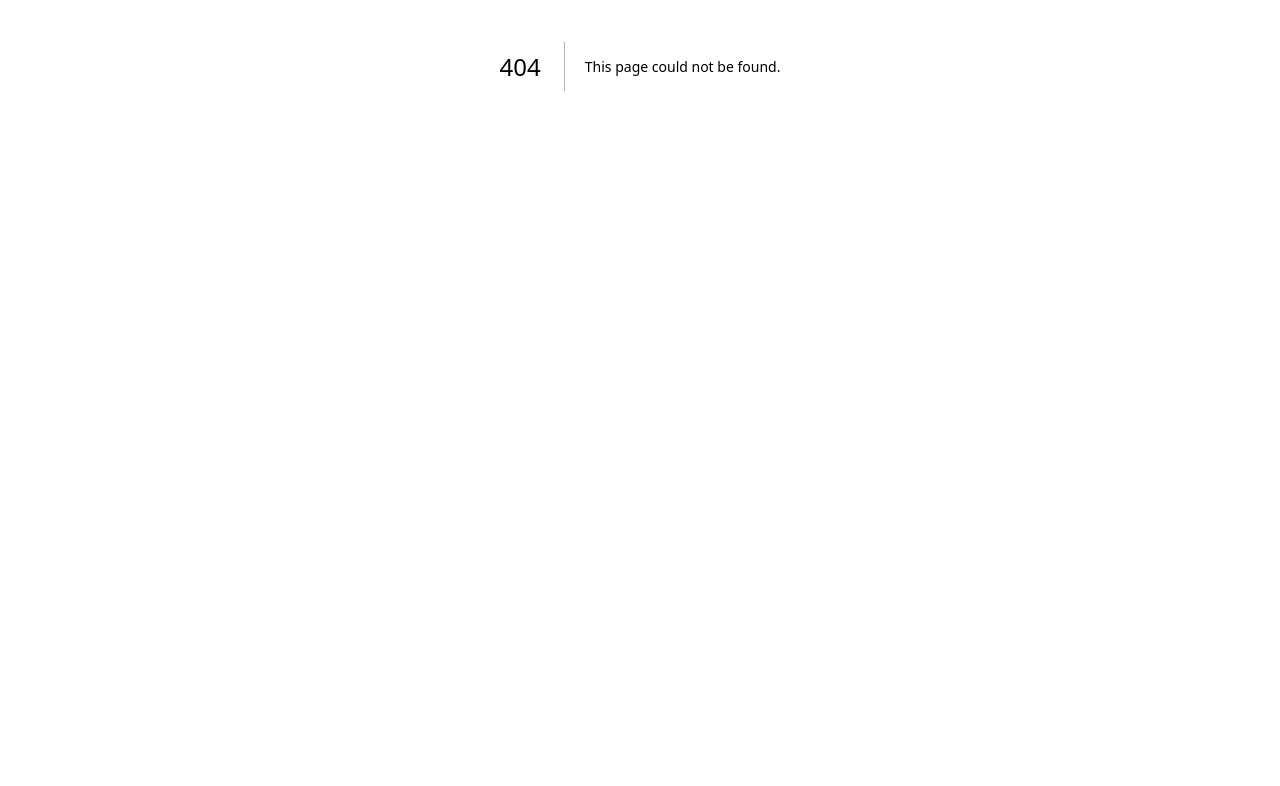
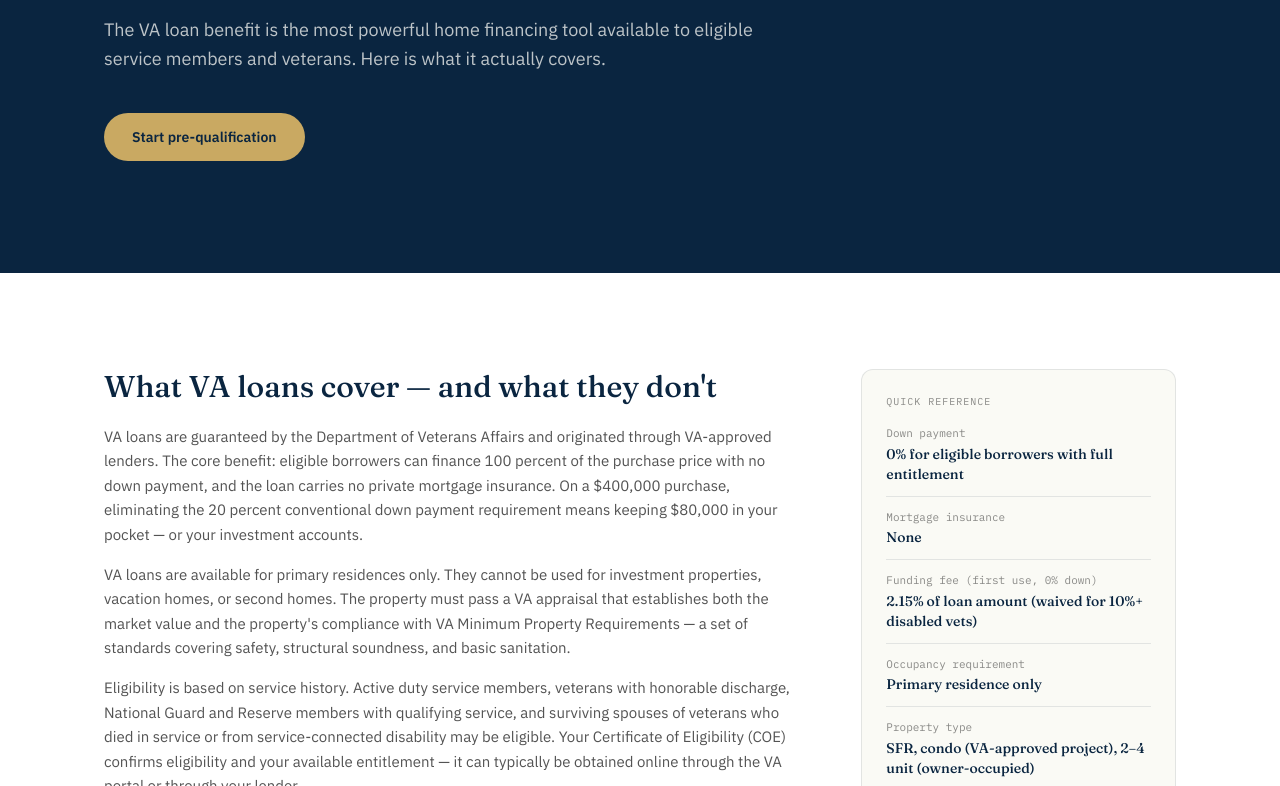
Before and after one commit to derekhuit-afk/usa-loan, a Next.js app: page /programs/va in a window 1280 px wide. Before the commit this address had no page. Shown: the part 334-1120 px from the top of the page. Before the commit the page ends 800 px from the top, so only its background shows below. Built offline with nearby package versions, Linux system fonts and the light colour scheme.

Commit message:
feat: phase-1 infrastructure — app/programs/[program]/page.tsx

```diff
--- /dev/null
+++ b/app/programs/[program]/page.tsx
@@ -0,0 +1,181 @@
+import { notFound } from "next/navigation";
+import Link from "next/link";
+import { getProgram, PROGRAMS } from "@/content/programs";
+import type { Metadata } from "next";
+
+const APPLY_URL = "https://online.cardinalfinancial.com/#/p/apply/derekhuit";
+const DSCR_DISCLOSURE =
+  "DSCR loans are for investment properties only and are not available for primary residences or second homes. All loans subject to credit approval, underwriting, and appraisal.";
+
+export async function generateStaticParams() {
+  return PROGRAMS.map((p) => ({ program: p.slug }));
+}
+
+export async function generateMetadata({
+  params,
+}: {
+  params: { program: string };
+}): Promise<Metadata> {
+  const p = getProgram(params.program);
+  if (!p) return {};
+  return {
+    title: `${p.name} | Derek Huit · NMLS #203980`,
+    description: p.subheadline,
+  };
+}
+
+export default function ProgramPage({ params }: { params: { program: string } }) {
+  const p = getProgram(params.program);
+  if (!p) notFound();
+
+  return (
+    <main className="bg-white text-ink">
+      {/* ── Hero ── */}
+      <section className="bg-navy py-20 text-cream md:py-28">
+        <div className="mx-auto max-w-6xl px-6 md:px-10">
+          <p className="mb-4 font-mono text-[11px] font-medium uppercase tracking-widest text-gold">
+            Loan program
+          </p>
+          <h1 className="max-w-4xl font-display text-4xl font-medium leading-tight md:text-6xl">
+            {p.headline}
+          </h1>
+          <p className="mt-6 max-w-2xl text-lg leading-relaxed text-cream/75">{p.subheadline}</p>
+          <div className="mt-10">
+            <a href={APPLY_URL} className="btn-gold">
+              Start pre-qualification
+            </a>
+          </div>
+        </div>
+      </section>
+
+      {/* ── DSCR disclosure ── */}
+      {p.dscr && (
+        <div className="bg-amber-50 border-l-4 border-amber-400 mx-auto max-w-6xl px-6 py-4 mt-8 md:px-10 text-sm text-amber-900 rounded">
+          <strong>Investment property notice:</strong> {DSCR_DISCLOSURE}
+        </div>
+      )}
+
+      {/* ── Content + requirements ── */}
+      <section className="py-16 md:py-24">
+        <div className="mx-auto max-w-6xl px-6 md:px-10">
+          <div className="grid gap-16 lg:grid-cols-3">
+            <div className="lg:col-span-2 space-y-12">
+              {p.sections.map((sec) => (
+                <div key={sec.heading}>
+                  <h2 className="font-display text-2xl font-medium text-navy md:text-3xl">
+                    {sec.heading}
+                  </h2>
+                  <div className="mt-5 space-y-4">
+                    {sec.paragraphs.map((para, i) => (
+                      <p key={i} className="text-[15px] leading-relaxed text-ink/75">{para}</p>
+                    ))}
+                  </div>
+                </div>
+              ))}
+            </div>
+
+            {/* ── Requirements quick-ref ── */}
+            <div>
+              <div className="rounded-xl border border-navy/10 bg-cream p-6">
+                <p className="font-mono text-[10px] uppercase tracking-widest text-ink/50 mb-4">
+                  Quick reference
+                </p>
+                <dl className="space-y-3">
+                  {p.requirements.map((req) => (
+                    <div key={req.label} className="border-b border-navy/10 pb-3 last:border-0 last:pb-0">
+                      <dt className="font-mono text-[11px] text-ink/50">{req.label}</dt>
+                      <dd className="mt-0.5 font-display text-sm font-medium text-navy">{req.value}</dd>
+                    </div>
+                  ))}
+                </dl>
+              </div>
+
+              <div className="rounded-xl bg-navy p-6 text-cream mt-4">
+                <p className="font-mono text-[10px] uppercase tracking-widest text-cream/50">
+                  Ready to start?
+                </p>
+                <p className="mt-2 font-display text-lg font-medium">
+                  Pre-qualification takes about ten minutes.
+                </p>
+                <a
+                  href={APPLY_URL}
+                  className="mt-5 inline-block rounded-full bg-gold px-5 py-2.5 font-mono text-xs font-semibold uppercase tracking-widest text-navy transition-opacity hover:opacity-90"
+                >
+                  Apply now
+                </a>
+                <p className="mt-4 font-mono text-[10px] text-cream/40">
+                  Derek Huit · NMLS #203980<br />
+                  Cardinal Financial · NMLS #66247
+                </p>
+              </div>
+
+              {/* ── Available states ── */}
+              <div className="mt-4 rounded-xl border border-navy/10 bg-white p-5">
+                <p className="font-mono text-[10px] uppercase tracking-widest text-ink/50 mb-3">
+                  Available in
+                </p>
+                <div className="flex flex-wrap gap-2">
+                  {p.states.map((slug) => (
+                    <Link
+                      key={slug}
+                      href={`/states/${slug}`}
+                      className="rounded-md bg-gold/15 px-3 py-1 font-mono text-xs font-medium capitalize text-gold-700 hover:bg-gold/25"
+                    >
+                      {slug}
+                    </Link>
+                  ))}
+                </div>
+              </div>
+            </div>
+          </div>
+        </div>
+      </section>
+
+      {/* ── FAQ ── */}
+      <section className="border-t border-navy/10 bg-cream py-16 md:py-24">
+        <div className="mx-auto max-w-4xl px-6 md:px-10">
+          <h2 className="font-display text-3xl font-medium text-navy md:text-4xl">
+            {p.name} — frequently asked questions
+          </h2>
+          <div className="mt-10 divide-y divide-navy/10">
+            {p.faq.map((item) => (
+              <div key={item.q} className="py-6">
+                <h3 className="font-display text-lg font-medium text-navy">{item.q}</h3>
+                <p className="mt-3 text-[15px] leading-relaxed text-ink/70">{item.a}</p>
+              </div>
+            ))}
+          </div>
+        </div>
+      </section>
+
+      {/* ── Related ── */}
+      <section className="py-12 md:py-16">
+        <div className="mx-auto max-w-6xl px-6 md:px-10">
+          <p className="mb-5 font-mono text-[10px] uppercase tracking-widest text-ink/40">Related</p>
+          <div className="flex flex-wrap gap-3">
+            {p.related.map((link) => (
+              <a
+                key={link.href}
+                href={link.href}
+                className="rounded-full border border-navy/15 px-4 py-2 text-sm text-navy hover:border-navy/40 transition-colors"
+              >
+                {link.label} →
+              </a>
+            ))}
+          </div>
+        </div>
+      </section>
+
+      {/* ── Footer compliance ── */}
+      <div className="border-t border-navy/10 bg-white px-6 py-8 md:px-10">
+        <p className="mx-auto max-w-6xl text-xs leading-relaxed text-ink/40">
+          Derek Huit, NMLS #203980, is licensed to originate mortgage loans in Alaska, Georgia, Illinois, Indiana,
+          Michigan, Montana, Oklahoma, Texas, Florida, and Washington. Cardinal Financial Company, Limited Partnership,
+          NMLS #66247. Equal Housing Opportunity. This is not a commitment to lend. All loans subject to credit
+          approval, underwriting, and appraisal.
+          {p.dscr && " " + DSCR_DISCLOSURE}
+        </p>
+      </div>
+    </main>
+  );
+}
```
